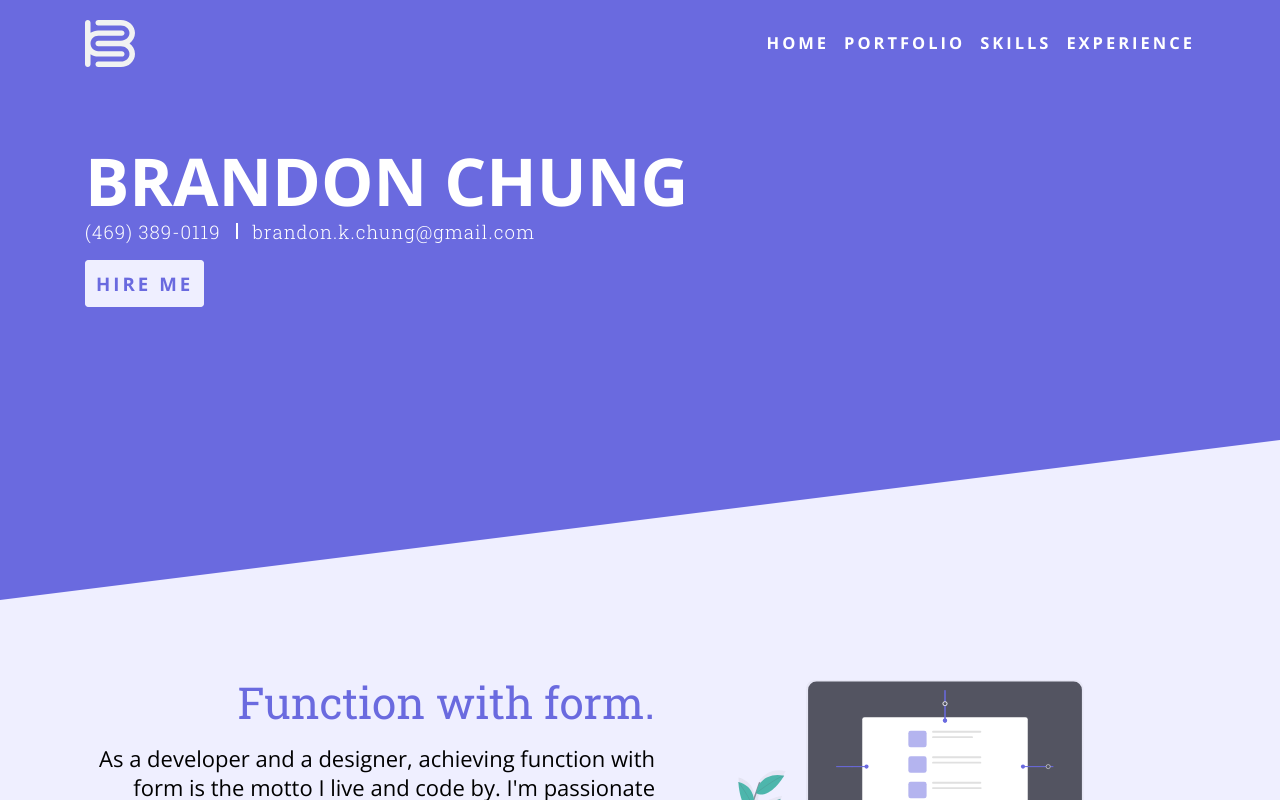
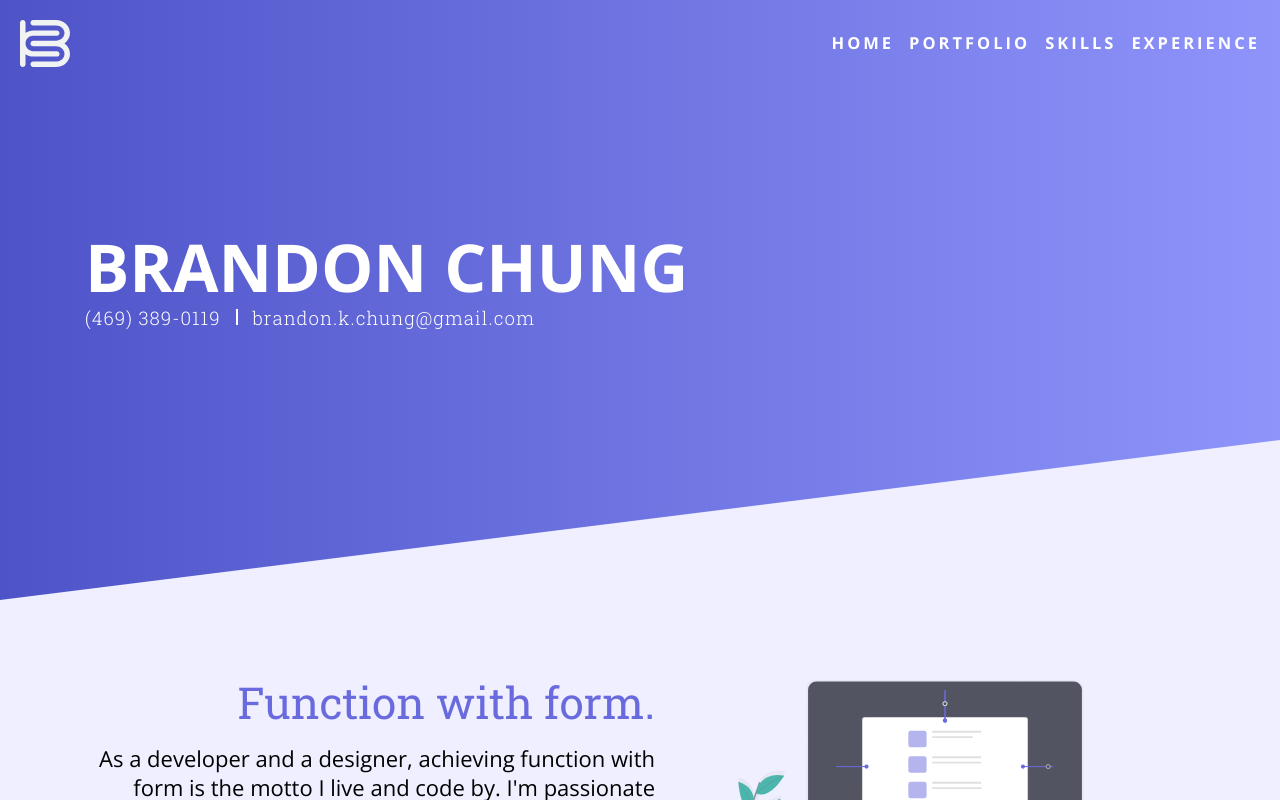
Before and after one commit to bkchu/bkchu-portfolio-pre-gatsby-conversion, a React (Create React App) app: page / in a window 1280 px wide. Shown: the top 800 px of the page. Built offline with nearby package versions, Linux system fonts and the light colour scheme.

Commit message:
make navbar fixed, center title info, change background to gradient

```diff
--- a/src/App.css
+++ b/src/App.css
@@ -179,7 +179,16 @@ body {
   background: #6a6adf;
   clip-path: polygon(0 100%, 100% 65vh, 100% 0, 0 0);
   color: white;
-  height: 75vh; }
+  height: 75vh;
+  width: 100%;
+  display: flex;
+  align-items: center;
+  background: #4e54c8;
+  /* fallback for old browsers */
+  background: -webkit-linear-gradient(to left, #8f94fb, #4e54c8);
+  /* Chrome 10-25, Safari 5.1-6 */
+  background: linear-gradient(to left, #8f94fb, #4e54c8);
+  /* W3C, IE 10+/ Edge, Firefox 16+, Chrome 26+, Opera 12+, Safari 7+ */ }
   @media (min-width: 37.5em) {
     .Navbar {
       clip-path: polygon(0 100%, 100% 60vh, 100% 0, 0 0); } }
@@ -190,8 +199,12 @@ body {
     display: flex;
     align-items: center;
     justify-content: space-between;
-    padding-top: 20px;
-    margin-bottom: 30px; }
+    padding: 20px 20px 0;
+    margin-bottom: 30px;
+    width: 100%;
+    position: fixed;
+    top: 0;
+    left: 0; }
     .Navbar__nav .Navbar__logo {
       width: 50px; }
     .Navbar__nav .Navbar__link-list {
@@ -211,12 +224,10 @@ body {
     font-size: 3em;
     text-transform: uppercase;
     font-weight: 800;
-    font-family: "Open Sans", -apple-system, BlinkMacSystemFont, "Segoe UI", Roboto, Oxygen, Ubuntu, Cantarell, "Open Sans", "Helvetica Neue", sans-serif;
-    margin-top: 10vh; }
+    font-family: "Open Sans", -apple-system, BlinkMacSystemFont, "Segoe UI", Roboto, Oxygen, Ubuntu, Cantarell, "Open Sans", "Helvetica Neue", sans-serif; }
   .Navbar__contact {
     display: flex;
     flex-direction: column;
-    background: #6a6adf;
     color: white;
     font-size: 0.85em;
     margin-bottom: 20px; }
--- a/src/components/Navbar/Navbar.js
+++ b/src/components/Navbar/Navbar.js
@@ -36,12 +36,12 @@ class Navbar extends Component {
               <h5>brandon.k.chung@gmail.com</h5>
             </a>
           </div>
-          <a
+          {/* <a
             href="mailto:brandon.k.chung@gmail.com"
             className="Navbar__cta link"
           >
             HIRE ME
-          </a>
+          </a> */}
         </div>
       </div>
     );
--- a/src/sass/__Navbar.scss
+++ b/src/sass/__Navbar.scss
@@ -9,13 +9,31 @@
   }
   color: white;
   height: 75vh;
+  width: 100%;
+  display: flex;
+  align-items: center;
+  background: #4e54c8; /* fallback for old browsers */
+  background: -webkit-linear-gradient(
+    to left,
+    #8f94fb,
+    #4e54c8
+  ); /* Chrome 10-25, Safari 5.1-6 */
+  background: linear-gradient(
+    to left,
+    #8f94fb,
+    #4e54c8
+  ); /* W3C, IE 10+/ Edge, Firefox 16+, Chrome 26+, Opera 12+, Safari 7+ */
 
   &__nav {
     display: flex;
     align-items: center;
     justify-content: space-between;
-    padding-top: 20px;
+    padding: 20px 20px 0;
     margin-bottom: 30px;
+    width: 100%;
+    position: fixed;
+    top: 0;
+    left: 0;
 
     .Navbar__logo {
       width: 50px;
@@ -44,7 +62,6 @@
     text-transform: uppercase;
     font-weight: 800;
     font-family: $header-font-stack;
-    margin-top: 10vh;
   }
 
   &__contact {
@@ -53,7 +70,7 @@
     @include breakpoint(phablet) {
       flex-direction: row;
     }
-    background: $highlight_color;
+
     color: white;
     font-size: $content;
     margin-bottom: 20px;
```
